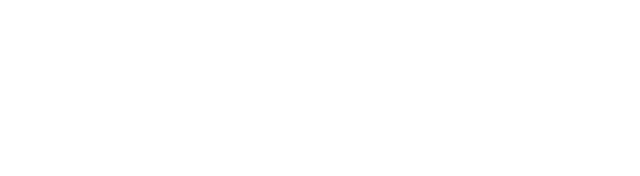
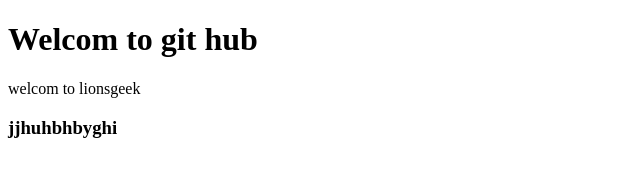
Before and after one commit to GhitaDennoune/GITHUB-PRACTICE, a plain HTML site: page index.html in a window 1280 px wide. Shown: the whole page, without its empty margins (0-640 px from the left). Drawn offline with Linux system fonts and the light colour scheme.

Commit message:
secondcommit

```diff
--- a/index.html
+++ b/index.html
@@ -3,9 +3,11 @@
 <head>
     <meta charset="UTF-8">
     <meta name="viewport" content="width=device-width, initial-scale=1.0">
-    <title>Document</title>
+    <title>test</title>
 </head>
 <body>
-
+    <h1>Welcom to git hub</h1>
+    <p>welcom to lionsgeek</p>
+    <h3>jjhuhbhbyghi</h3>
 </body>
 </html>
```
